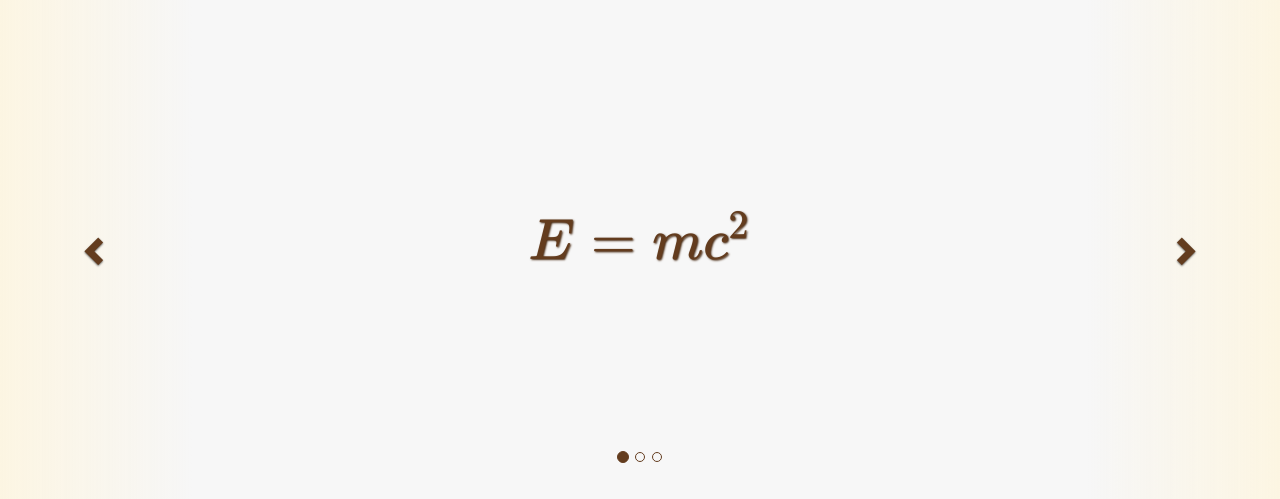
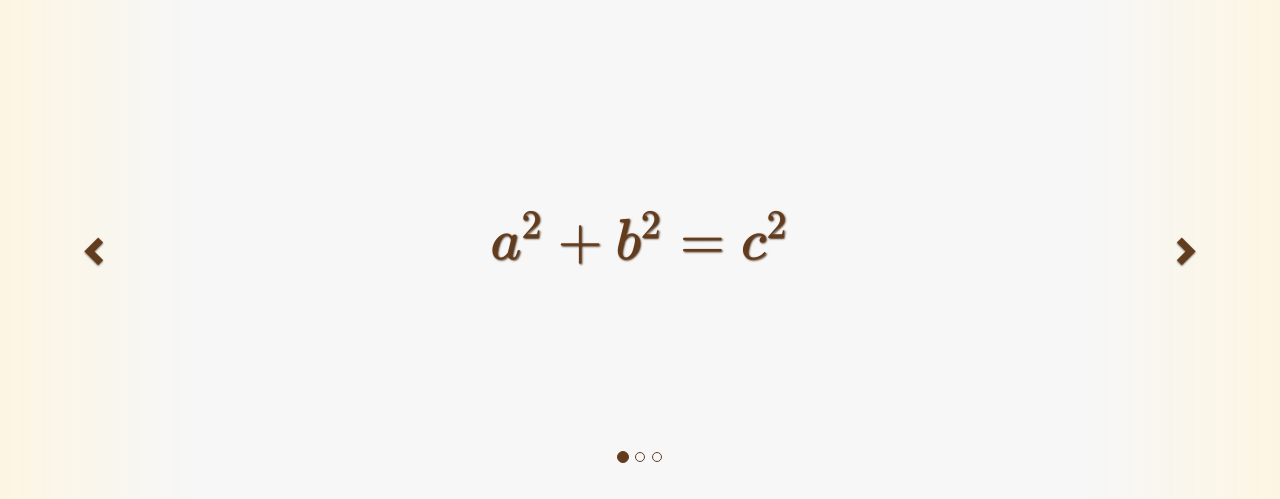
Before and after one commit to aclissold/formulas, a PHP site: page /home.php in a window 1280 px wide. Shown: the part 51-550 px from the top of the page. Run offline with PHP 8.4, Linux system fonts and the light colour scheme; the visitor is signed in with stand-in values (Sample User, id 1); data that the repository does not hold is empty.

Commit message:
Change spotlight formulas

```diff
--- a/public_html/home.php
+++ b/public_html/home.php
@@ -116,6 +116,13 @@ if(isset($_POST['delete'])){
         <div class="item active">
           <div class="container">
             <div class="carousel-caption">
+              <h1 class="spotlight tex" data-expr="a^2+b^2=c^2"></h1>
+            </div>
+          </div>
+        </div>
+        <div class="item">
+          <div class="container">
+            <div class="carousel-caption">
               <h1 class="spotlight tex" data-expr="E=mc^2"></h1>
             </div>
           </div>
@@ -123,15 +130,7 @@ if(isset($_POST['delete'])){
         <div class="item">
           <div class="container">
             <div class="carousel-caption">
-              <!-- <h1 class="spotlight tex" data-expr="e =  \displaystyle\sum\limits_{n = 0}^{ \infty} \dfrac{1}{n!} = 1 + \frac{1}{1} + \frac{1}{1\cdot 2} + \cdots"></h1> -->
-			  <h1 class="spotlight tex" data-expr="x*y=z"></h1>
-            </div>
-          </div>
-        </div>
-        <div class="item">
-          <div class="container">
-            <div class="carousel-caption">
-			  <h1 class="spotlight tex" data-expr="A+b=c"></h1>
+              <h1 class="spotlight tex" data-expr="f(x) = \int_{-\infty}^\infty \hat f(\xi)\,e^{2 \pi i \xi x} \,d\xi"></h1>
             </div>
           </div>
         </div>
```
